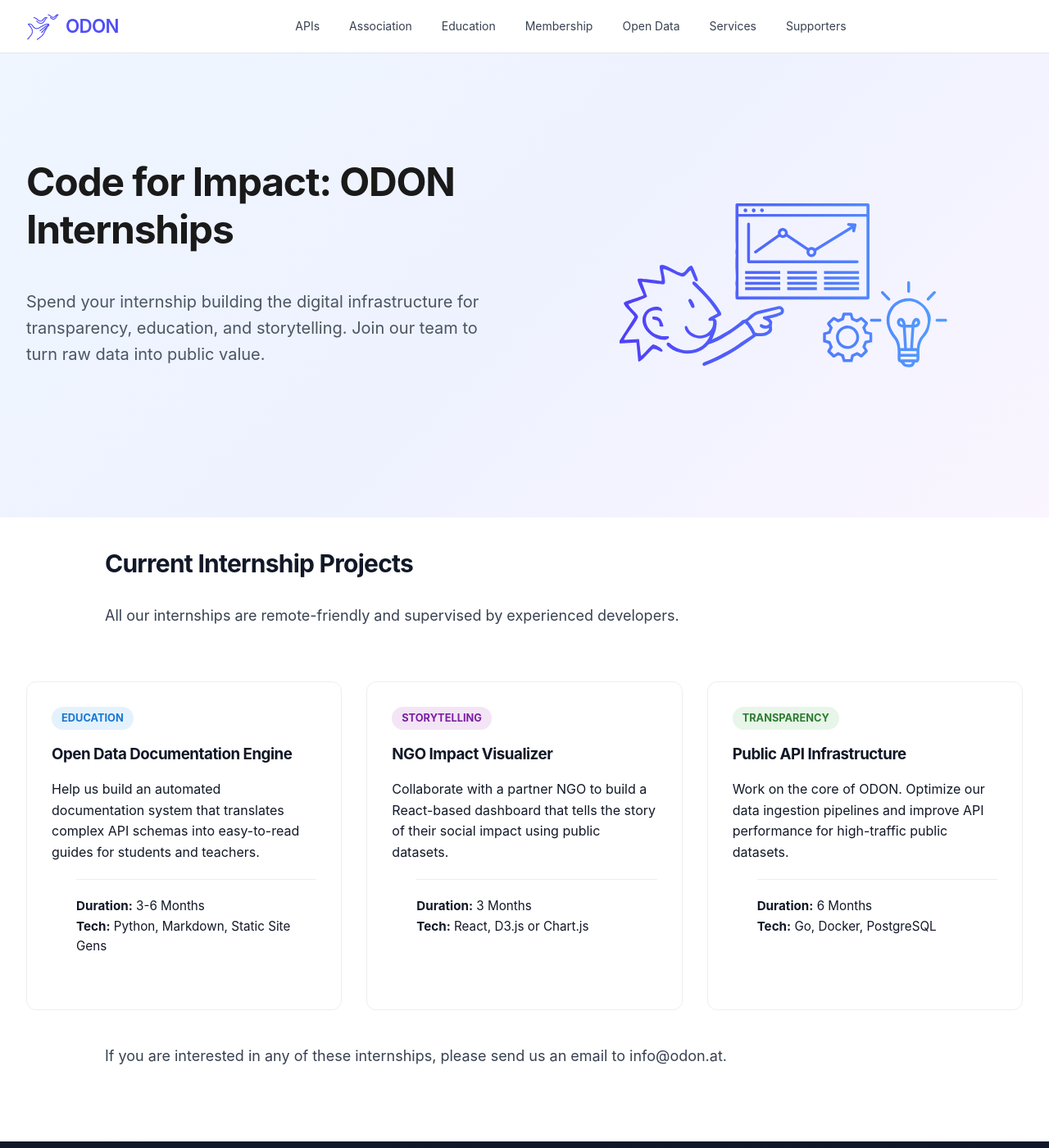
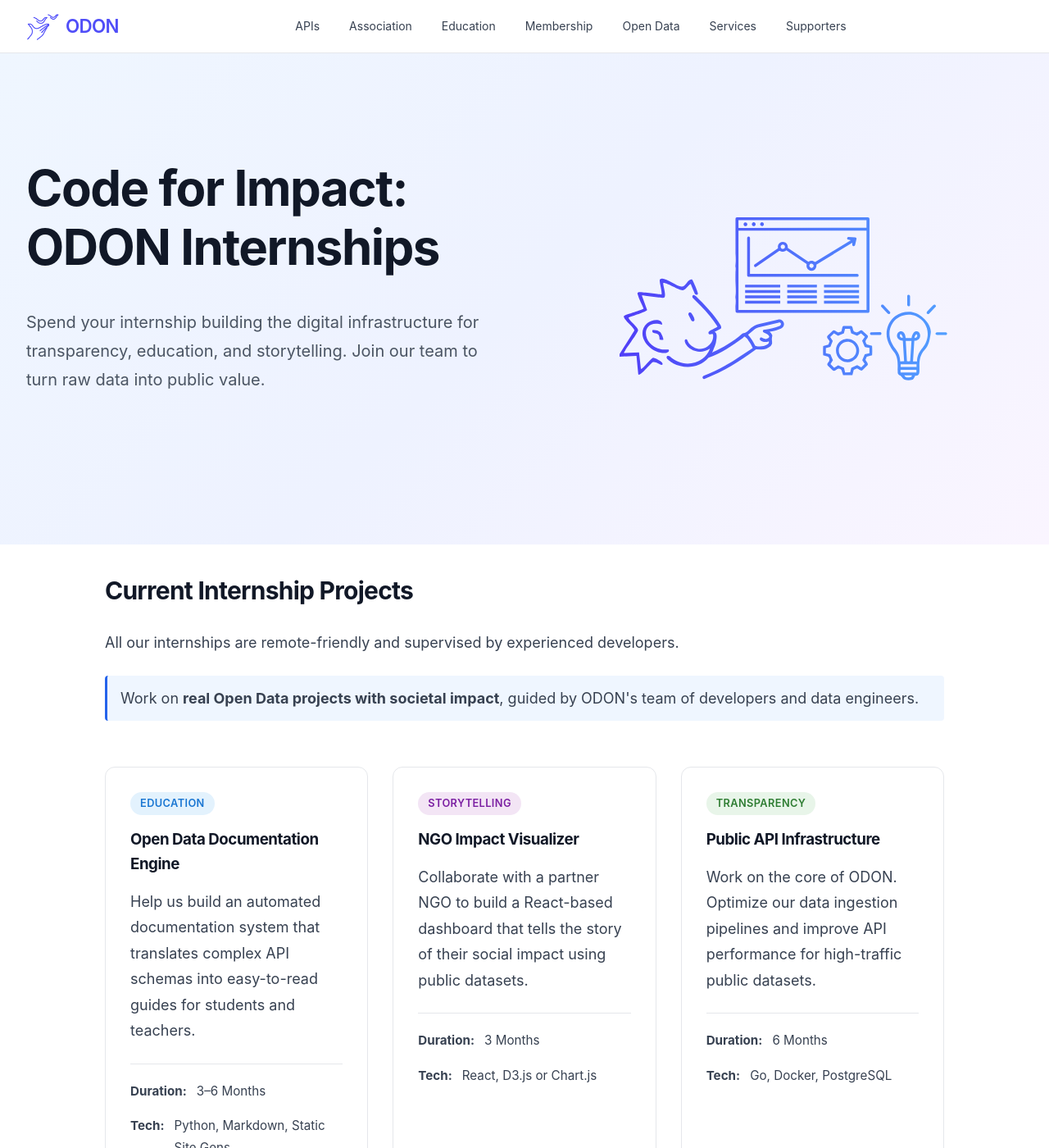
Before and after one commit to verein-odon/verein-odon.github.io, a Jekyll site: the page built from docs/en/internships.md, in a window 1280 px wide and 1400 px high. Shown: the whole window at 82% size. Built offline with Jekyll 4.4.1, drawn with Linux system fonts in a browser that asks for light colours; some of the changed lines change nothing that is shown; some of the changed text lies outside the part shown.

Commit message:
Update intership (en) page

```diff
--- a/docs/en/internships.md
+++ b/docs/en/internships.md
@@ -5,32 +5,29 @@
 ref: internships
 permalink: /en/internships/
 in_nav: false
+last_updated: "2026-03-29 00:00"
 ---
 
-<!-- START --- Intro section ----------------------->
 <section class="section bg-white">
-    <div class="container">
-        <div class="content-section">
-            <h2>
-                Current Internship Projects
-            </h2>
-            <p>
-                All our internships are remote-friendly and supervised by experienced developers.
-            </p>
-        </div>
-
+  <div class="container">
+    <div class="content-section">
+      <h2>Current Internship Projects</h2>
+      <p>
+        All our internships are remote-friendly and supervised by experienced developers.
+      </p>
+      <p style="background: #eff6ff; border-left: 3px solid #2563eb; padding: 0.75rem 1rem; border-radius: 0.25rem; margin-top: 1rem;">
+        Work on <b>real Open Data projects with societal impact</b>, guided by ODON's team of developers and data engineers.
+      </p>
       <div class="project-grid">
         <article class="project-card">
           <div class="pillar-tag tag-edu">Education</div>
           <h3>Open Data Documentation Engine</h3>
           <p>Help us build an automated documentation system that translates complex API schemas into easy-to-read guides for students and teachers.</p>
           <ul class="project-meta">
-            <li><strong>Duration:</strong> 3-6 Months</li>
+            <li><strong>Duration:</strong> 3–6 Months</li>
             <li><strong>Tech:</strong> Python, Markdown, Static Site Gens</li>
           </ul>
-          <!-- <a href="#" class="btn-text">Apply for this project &rarr;</a> -->
         </article>
-
         <article class="project-card">
           <div class="pillar-tag tag-story">Storytelling</div>
           <h3>NGO Impact Visualizer</h3>
@@ -39,9 +36,7 @@
             <li><strong>Duration:</strong> 3 Months</li>
             <li><strong>Tech:</strong> React, D3.js or Chart.js</li>
           </ul>
-          <!-- <a href="#" class="btn-text">Apply for this project &rarr;</a> -->
         </article>
-
         <article class="project-card">
           <div class="pillar-tag tag-trans">Transparency</div>
           <h3>Public API Infrastructure</h3>
@@ -50,91 +45,59 @@
             <li><strong>Duration:</strong> 6 Months</li>
             <li><strong>Tech:</strong> Go, Docker, PostgreSQL</li>
           </ul>
-          <!-- <a href="#" class="btn-text">Apply for this project &rarr;</a> -->
         </article>
+      </div>
+      <p>
+        <a href="mailto:info@odon.at" class="btn btn-primary">Apply or Get in Touch</a>
+      </p>
+      <p style="margin-top: 1.5rem; color: var(--color-gray-500); font-style: italic;">
+        Interested in offering an internship project through ODON? Reach out at <a href="mailto:info@odon.at">info@odon.at</a>.
+      </p>
     </div>
-        <div class="content-section">
-            <p>
-                If you are interested in any of these internships, please send us an email to info@odon.at.
-            </p>
-        </div>
   </div>
 </section>
-<!-- END --- Intro section ----------------------->
-
 
 <style>
-    /* Hero Styles */
-.internship-hero {
-  display: flex;
-  align-items: center;
-  justify-content: space-between;
-  padding: 80px 5%;
-  background: #f8f9fa; /* Light grey/white base */
-  gap: 40px;
-}
+  .project-grid {
+    display: grid;
+    grid-template-columns: repeat(auto-fit, minmax(18rem, 1fr));
+    gap: 1.875rem;
+    padding: 2rem 0;
+  }
 
-.hero-content h1 {
-  font-size: 3rem;
-  color: #1a1a1a;
-  margin-bottom: 20px;
-}
+  .project-card {
+    border: 1px solid #e5e7eb;
+    padding: 1.875rem;
+    border-radius: 0.75rem;
+    transition: transform 0.3s ease, box-shadow 0.3s ease;
+    background: #fff;
+  }
 
-.hero-content p {
-  font-size: 1.25rem;
-  max-width: 600px;
-  line-height: 1.6;
-}
+  .project-card:hover {
+    transform: translateY(-4px);
+    box-shadow: 0 10px 20px rgba(0, 0, 0, 0.05);
+  }
 
-/* Project Cards */
-.project-grid {
-  display: grid;
-  grid-template-columns: repeat(auto-fit, minmax(300px, 1fr));
-  gap: 30px;
-  padding: 40px 0;
-}
+  .pillar-tag {
+    display: inline-block;
+    padding: 0.25rem 0.75rem;
+    border-radius: 1.25rem;
+    font-size: 0.8rem;
+    font-weight: 600;
+    margin-bottom: 0.9rem;
+    text-transform: uppercase;
+    letter-spacing: 0.03em;
+  }
 
-.project-card {
-  border: 1px solid #eee;
-  padding: 30px;
-  border-radius: 12px;
-  transition: transform 0.3s ease, box-shadow 0.3s ease;
-  background: white;
-}
+  .tag-edu   { background: #e3f2fd; color: #1976d2; }
+  .tag-story { background: #f3e5f5; color: #7b1fa2; }
+  .tag-trans { background: #e8f5e9; color: #2e7d32; }
 
-.project-card:hover {
-  transform: translateY(-5px);
-  box-shadow: 0 10px 20px rgba(0,0,0,0.05);
-}
-
-.pillar-tag {
-  display: inline-block;
-  padding: 4px 12px;
-  border-radius: 20px;
-  font-size: 0.8rem;
-  font-weight: bold;
-  margin-bottom: 15px;
-  text-transform: uppercase;
-}
-
-.tag-edu { background: #e3f2fd; color: #1976d2; } /* Blue for Education */
-.tag-story { background: #f3e5f5; color: #7b1fa2; } /* Purple for Storytelling */
-.tag-trans { background: #e8f5e9; color: #2e7d32; } /* Green for Transparency */
-
-.project-meta {
-  list-style: none;
-  padding: 20px 0;
-  border-top: 1px solid #eee;
-  margin-top: 20px;
-  font-size: 0.95rem;
-}
-
-.btn-primary {
-  background: #1a1a1a;
-  color: white;
-  padding: 12px 24px;
-  border-radius: 6px;
-  text-decoration: none;
-  font-weight: bold;
-}
+  .project-meta {
+    list-style: none;
+    padding: 1.25rem 0 0;
+    border-top: 1px solid #e5e7eb;
+    margin-top: 1.25rem;
+    font-size: 0.95rem;
+  }
 </style>
```
